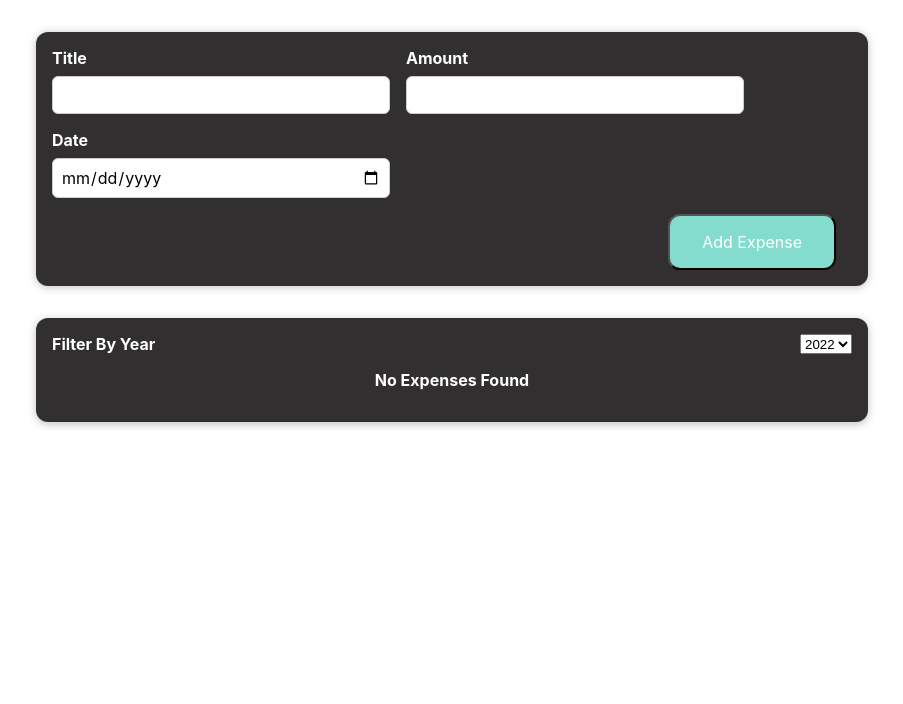
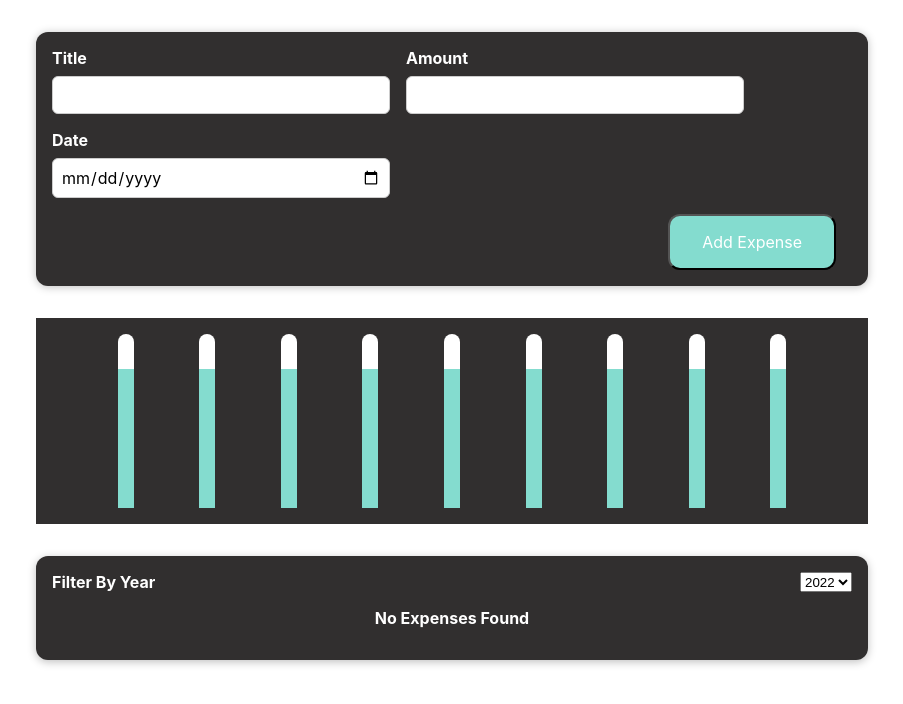
Before and after one commit to naveenkosigi/Expense-Tracker-React-, a React (Create React App) app: page / in a window 1280 px wide. Shown: the top 704 px of the page, without its empty margins (188-1091 px from the left). Built offline with nearby package versions, Linux system fonts and the light colour scheme.

Commit message:
added test component (chart tester)

```diff
--- a/src/components/ExpensesPageComponent/ExpensePageComponent.js
+++ b/src/components/ExpensesPageComponent/ExpensePageComponent.js
@@ -1,6 +1,7 @@
 import { ExpenseForm } from "../ExpenseForm/ExpenseForm";
 import { Expenses } from "../Expenses/Expenses";
 import { useState } from "react";
+import { Test } from "../TestComponent";
 
 export const ExpensePageComponent = () => {
 
@@ -29,6 +30,7 @@ export const ExpensePageComponent = () => {
       return (
         <div>
           <ExpenseForm onExpenseSave={onExpenseSave}/>
+          <Test/>
           <Expenses expenses={expenses} defaultYear={selectedYear} onYearChange={onYearChange}/>
         </div>
       );
--- /dev/null
+++ b/src/components/TestComponent.css
@@ -0,0 +1,21 @@
+.chart-container{
+    display: flex;
+    justify-content: space-evenly;
+}
+
+.chart{
+    width: 2%;
+    background-color: white;
+    border-radius: 21px;
+    min-height: 174px;
+    display: flex;
+    flex-direction: column-reverse;
+
+}
+
+.data-filler{
+    display: inline-block;
+    height: 80%;
+    width: 100%;
+    background-color: #84DCCF;
+}
--- /dev/null
+++ b/src/components/TestComponent.js
@@ -0,0 +1,31 @@
+import './TestComponent.css';
+
+export const Test = () => {
+    return(
+        <div className="expenses-container chart-container">
+            <div className="chart">
+                <span className="data-filler"/>
+            </div>
+            <div className="chart">
+                <span className="data-filler"/>
+            </div>
+            <div className="chart">
+                <span className="data-filler"/>
+            </div>
+            <div className="chart">
+                <span className="data-filler"/>
+            </div>
+            <div className="chart">
+                <span className="data-filler"/>
+            </div><div className="chart">
+                <span className="data-filler"/>
+            </div><div className="chart">
+                <span className="data-filler"/>
+            </div><div className="chart">
+                <span className="data-filler"/>
+            </div><div className="chart">
+                <span className="data-filler"/>
+            </div>
+        </div>
+    );
+}
```
